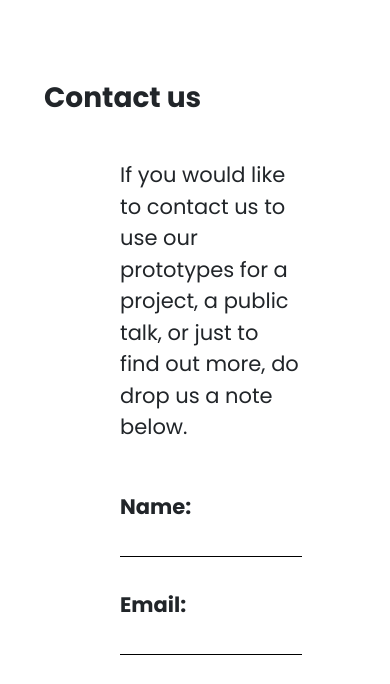
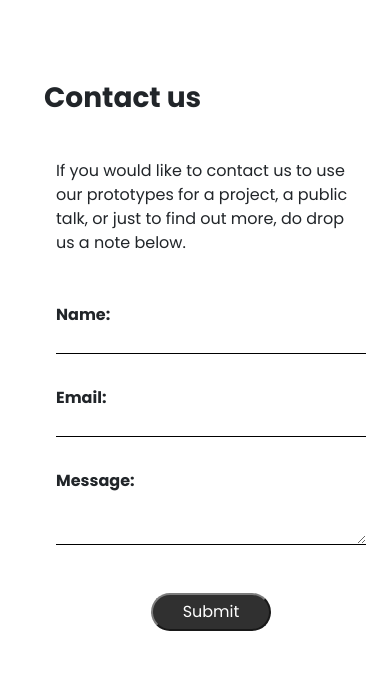
Before and after one commit to makingdo/makingdo.github.io, a plain HTML site: page contact.html in a window 390 px wide. Shown: the part 149-833 px from the top of the page. Drawn offline with nearby package versions, Linux system fonts and the light colour scheme.

Commit message:
remove type styles

```diff
--- a/contact.html
+++ b/contact.html
@@ -57,17 +57,27 @@
         <div class="row">
           <h1>Contact us</h1>
         </div>
-            <div class="row content type-style-1">
+        <div class="row content">
           <div class="col">
-                    If you would like to contact us to use our prototypes for a project, a public talk, or just to find out more, do drop us a note below.
-                    <form id="form" class="mt3" onsubmit="return composeMail()" method="post" enctype="text/plain">
-                        <label for="name"><strong>Name:</strong></label><br>
-                        <input type="text" id="name" ><br>
-                        <label for="email" class="mt2"><strong>Email:</strong></label><br>
-                        <input type="text" id="email" ><br>
-                        <label for="message" class="mt2"><strong>Message:</strong></label><br>
+            If you would like to contact us to use our prototypes for a project,
+            a public talk, or just to find out more, do drop us a note below.
+            <form
+              id="form"
+              class="mt3"
+              onsubmit="return composeMail()"
+              method="post"
+              enctype="text/plain"
+            >
+              <label for="name"><strong>Name:</strong></label
+              ><br />
+              <input type="text" id="name" /><br />
+              <label for="email" class="mt2"><strong>Email:</strong></label
+              ><br />
+              <input type="text" id="email" /><br />
+              <label for="message" class="mt2"><strong>Message:</strong></label
+              ><br />
               <textarea id="textarea" class="mb3"></textarea>
-                        <input type="submit" value="Submit">
+              <input type="submit" value="Submit" />
             </form>
           </div>
         </div>
@@ -76,24 +86,28 @@
     <footer class="footer"></footer>
   </body>
   <script>
-    var tx = document.getElementById('textarea');
-    tx.setAttribute('style', 'height:' + (tx.scrollHeight) + 'px;overflow-y:hidden;');
+    var tx = document.getElementById("textarea");
+    tx.setAttribute(
+      "style",
+      "height:" + tx.scrollHeight + "px;overflow-y:hidden;"
+    );
     tx.addEventListener("input", OnInput, false);
 
     function OnInput(e) {
-    this.style.height = 'auto';
-    this.style.height = (this.scrollHeight) + 'px';
+      this.style.height = "auto";
+      this.style.height = this.scrollHeight + "px";
     }
 
-    let formAction = document.getElementById('form')
+    let formAction = document.getElementById("form");
 
     const composeMail = () => {
-        let mailto = 'mailto:makingdo2022@gmail.com?subject=Hello Speak Your Mind&body=Hi Speak Your Mind,%0D%0A%0D%0A'
-        let body = document.getElementById('textarea').value
-        body += "%0D%0A%0D%0A"
-        body += document.getElementById('name').value
-        mailto += body
-        formAction.setAttribute('action', mailto)
-    }
+      let mailto =
+        "mailto:makingdo2022@gmail.com?subject=Hello Speak Your Mind&body=Hi Speak Your Mind,%0D%0A%0D%0A";
+      let body = document.getElementById("textarea").value;
+      body += "%0D%0A%0D%0A";
+      body += document.getElementById("name").value;
+      mailto += body;
+      formAction.setAttribute("action", mailto);
+    };
   </script>
 </html>
--- a/style/style.css
+++ b/style/style.css
@@ -75,7 +75,7 @@
   }
 
   .content .visible-link{
-    display: inline-block;
+    display: inline;
     text-decoration: underline;
     line-height: 31.5px;
   }
@@ -178,11 +178,13 @@
     color: black;
   }
 
-  .type-style-1, .type-style-1 p {
-    font-size: 21px;
-    line-height: 31.5px;
-  }
-
   .footer {
     height: 160px;
   }
+
+  @media (max-width: 640px) {
+    .content {
+      padding-left: 0;
+      padding-right: 0;
+    }
+  }
```
Also changed, not shown: process.html (+6 -6 lines). Lines whose indentation alone changed are shown as unchanged.
